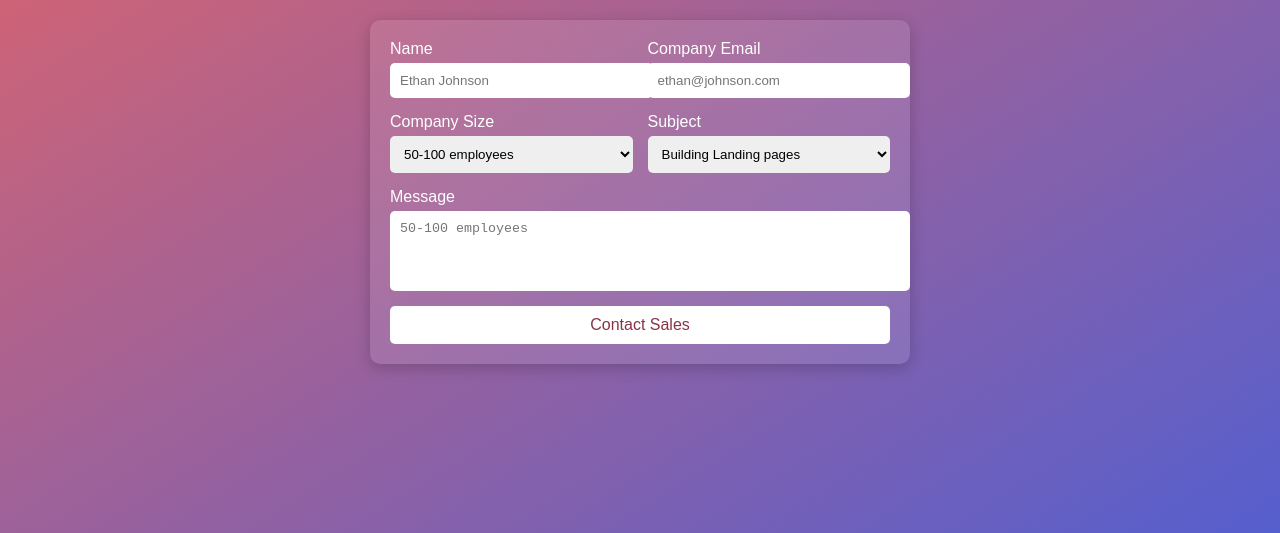
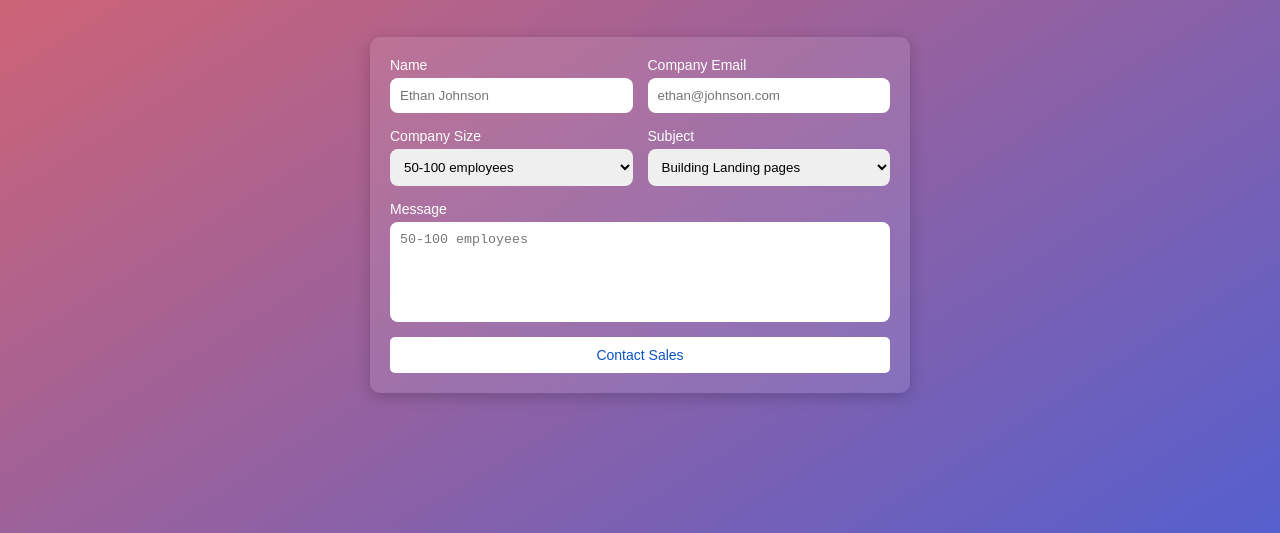
Before and after one commit to NamithaKinagi/PracticeRepo, a plain HTML site: page ContactForm/index.html in a window 1280 px wide. Shown: the part 267-800 px from the top of the page. Drawn offline with Linux system fonts and the light colour scheme.

Commit message:
Update styles.css
modifications in css

```diff
--- a/ContactForm/styles.css
+++ b/ContactForm/styles.css
@@ -8,6 +8,7 @@ body {
   align-items: center;
   height: 100vh;
   color: #fff;
+  font-size: 14px;
 }
 
 .container {
@@ -23,6 +24,7 @@ body {
   margin-bottom: 20px;
   width: 100%;
   text-align: center;
+  width: 18rem;
 }
 
 .logo {
@@ -51,12 +53,12 @@ p {
 .form-row {
   display: flex;
   gap: 15px;
+  justify-content: space-between;
 }
 
 .form-group {
   display: flex;
   flex-direction: column;
-  align-items: flex-start;
   flex: 1;
 }
 
@@ -64,18 +66,16 @@ label {
   margin-bottom: 5px;
 }
 
-input,
-select,
-textarea {
-  width: 100%;
+input, select, textarea {
   padding: 10px;
-  border: none;
-  border-radius: 5px;
+  border-radius: 8px;
+  border: 0;
+  outline: 0;
 }
 
 textarea {
   resize: none;
-  height: 60px;
+  height: 80px;
 }
 
 .submit-btn {
@@ -83,8 +83,8 @@ textarea {
   border: none;
   border-radius: 5px;
   background: #fff;
-  color: #834;
-  font-size: 16px;
+  color: #0e53c2;
+  font-size: 14px;
   cursor: pointer;
 }
 
```
